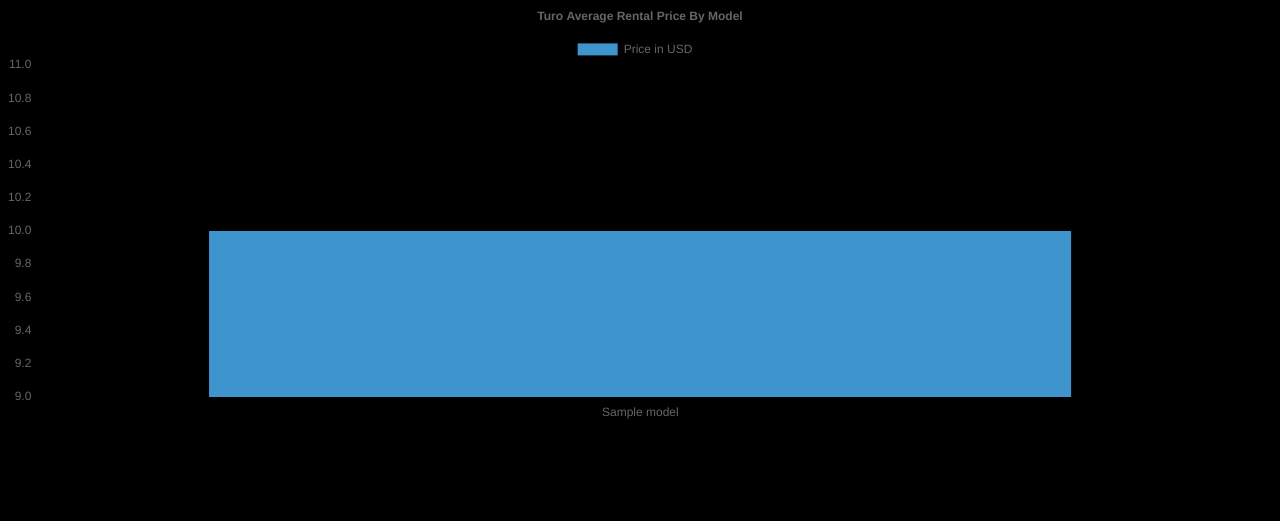
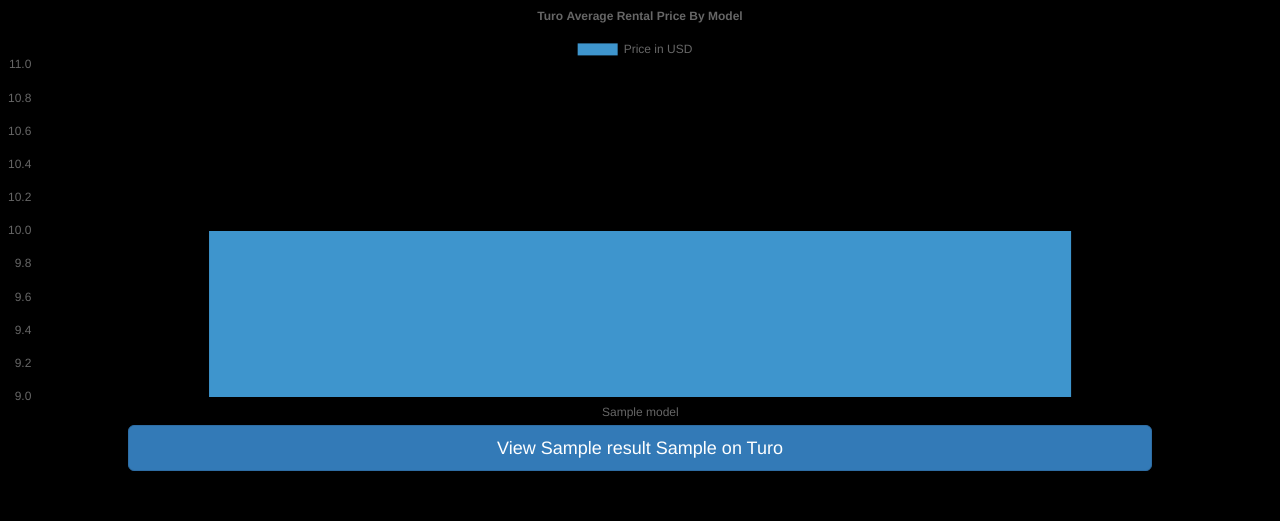
Before and after one commit to theriley106/turo_analytics, a Flask app: template templates/resultPage.html in a window 1280 px wide. Shown: the part 200-721 px from the top of the page. Run offline with Flask 2, Linux system fonts and the light colour scheme; the template is opened without the code that fills it: most values are stand-ins (such as "Sample title", 1, 10 or a date in 2020); parts of the project's set-up code (start-up, migrations or seed data) failed here and were passed over; some libraries are stand-ins or nearby versions.

Commit message:
Added link on bottom of page

```diff
--- a/templates/resultPage.html
+++ b/templates/resultPage.html
@@ -81,16 +81,9 @@
 {% include 'bc2.html' %}
 {% endwith %}
 
-
-        </div>
-          </div>
-        </div>
-      </div>
-    </div>
-  </div>
-</div>
-
-
+<center>
+<a href="https://turo.com{{ result.vehicle_url }}" class="btn btn-primary btn-lg btn-block" style="width:80%;">View {{ result.vehicle_name }} {{ result.vehicle_model }} on Turo</a>
+</center>
 
 </body>
 </html>
```
